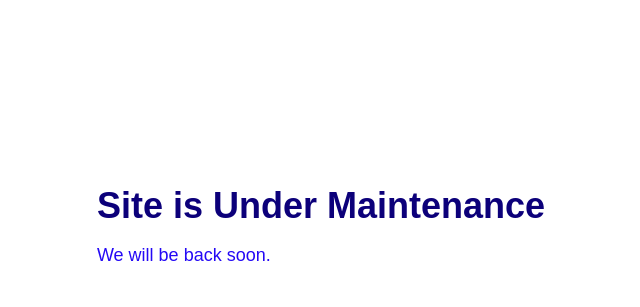
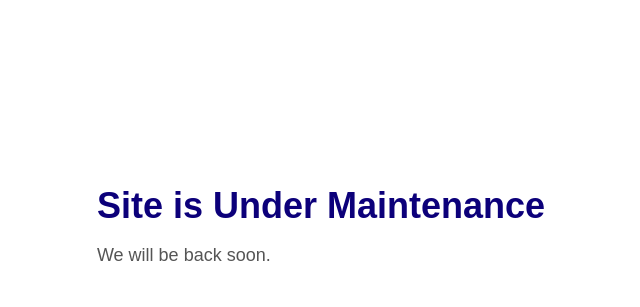
Before and after one commit to samyakmaitre/my_portfolio, a plain HTML site: page index.html in a window 1280 px wide. Shown: the part 166-473 px from the top of the page, without its empty margins (319-959 px from the left). Drawn offline with Linux system fonts and the light colour scheme.

Commit message:
re colour

```diff
--- a/styles.css
+++ b/styles.css
@@ -28,6 +28,6 @@ h1 {
 }
 
 p {
-    color: #2409f5;
+    color: #555555;
     font-size: 18px;
 }
```
